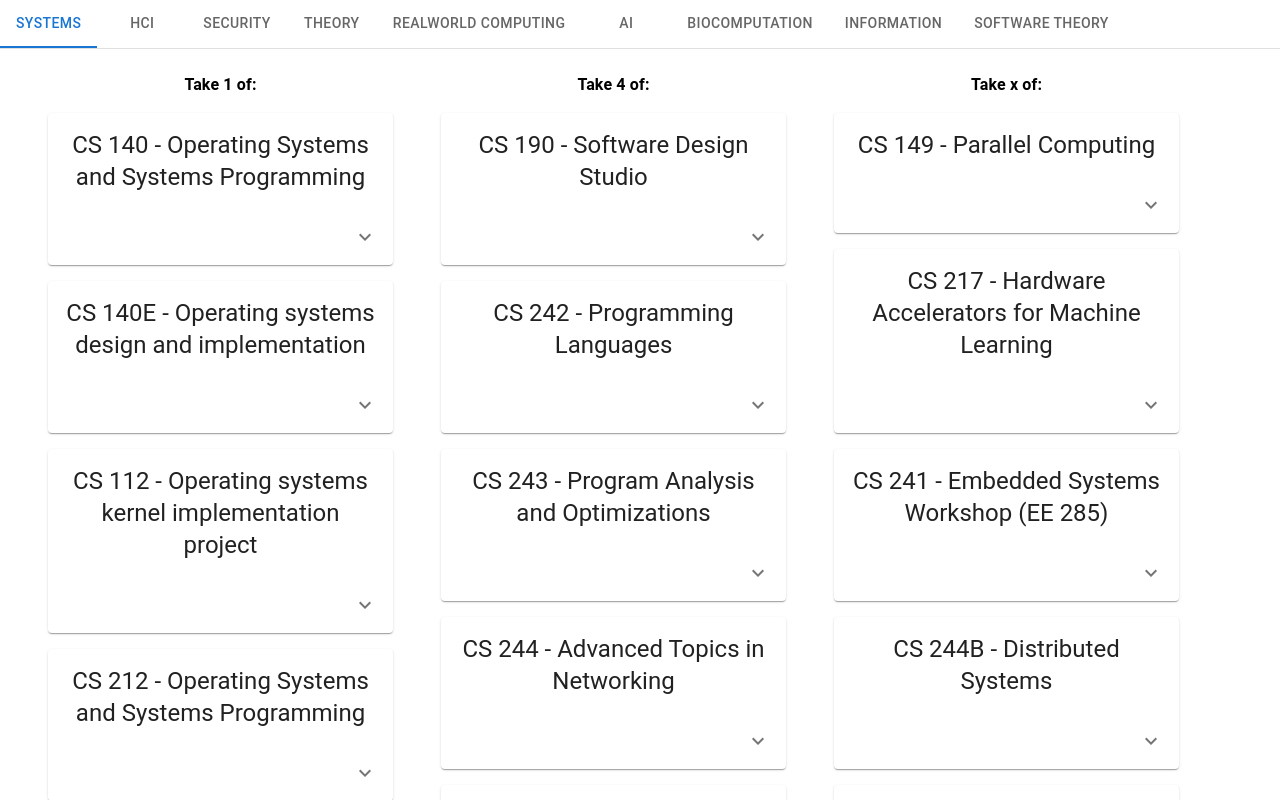
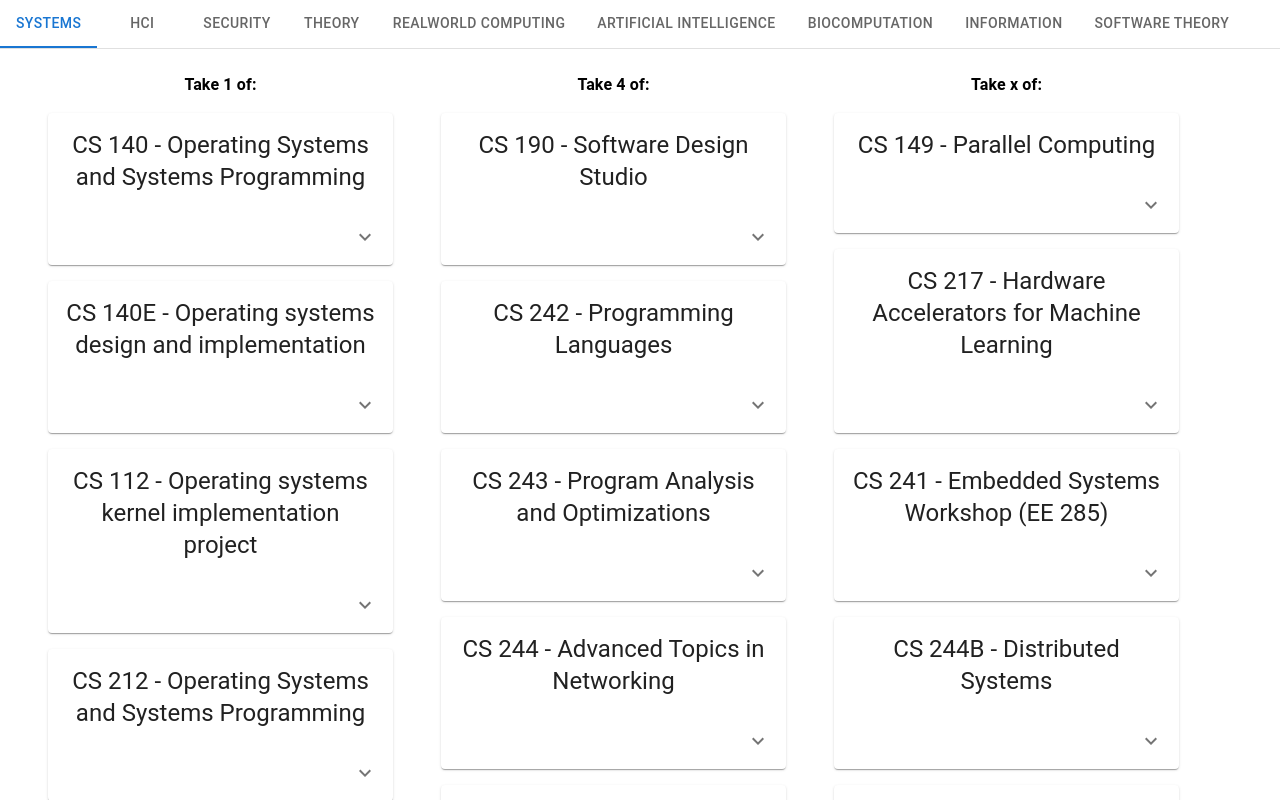
Before and after one commit to Bafoleco/explore-tracks, a React (Create React App) app: page / in a window 1280 px wide. Shown: the top 800 px of the page. Built offline with nearby package versions, Linux system fonts and the light colour scheme.

Commit message:
changed title

```diff
--- a/src/Tracks.tsx
+++ b/src/Tracks.tsx
@@ -33,7 +33,7 @@ const Tracks = () => {
               <Tab label="Security" value="3" />
               <Tab label="Theory" value="4" />
               <Tab label="Realworld Computing" value="5" />
-              <Tab label="AI" value="6" />
+              <Tab label="Artificial Intelligence" value="6" />
               <Tab label="Biocomputation" value="7" />
               <Tab label="Information" value="8" />
               <Tab label="Software Theory" value="9" />
```
